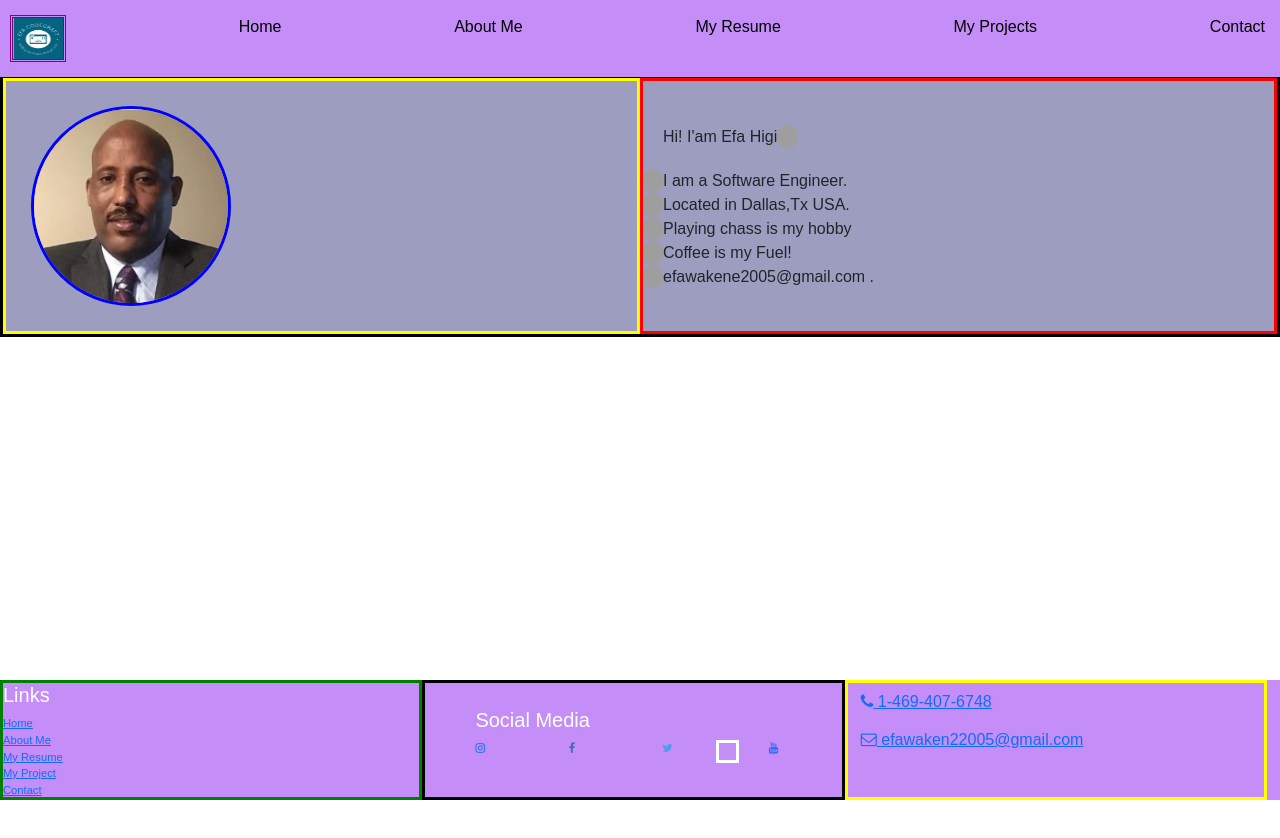
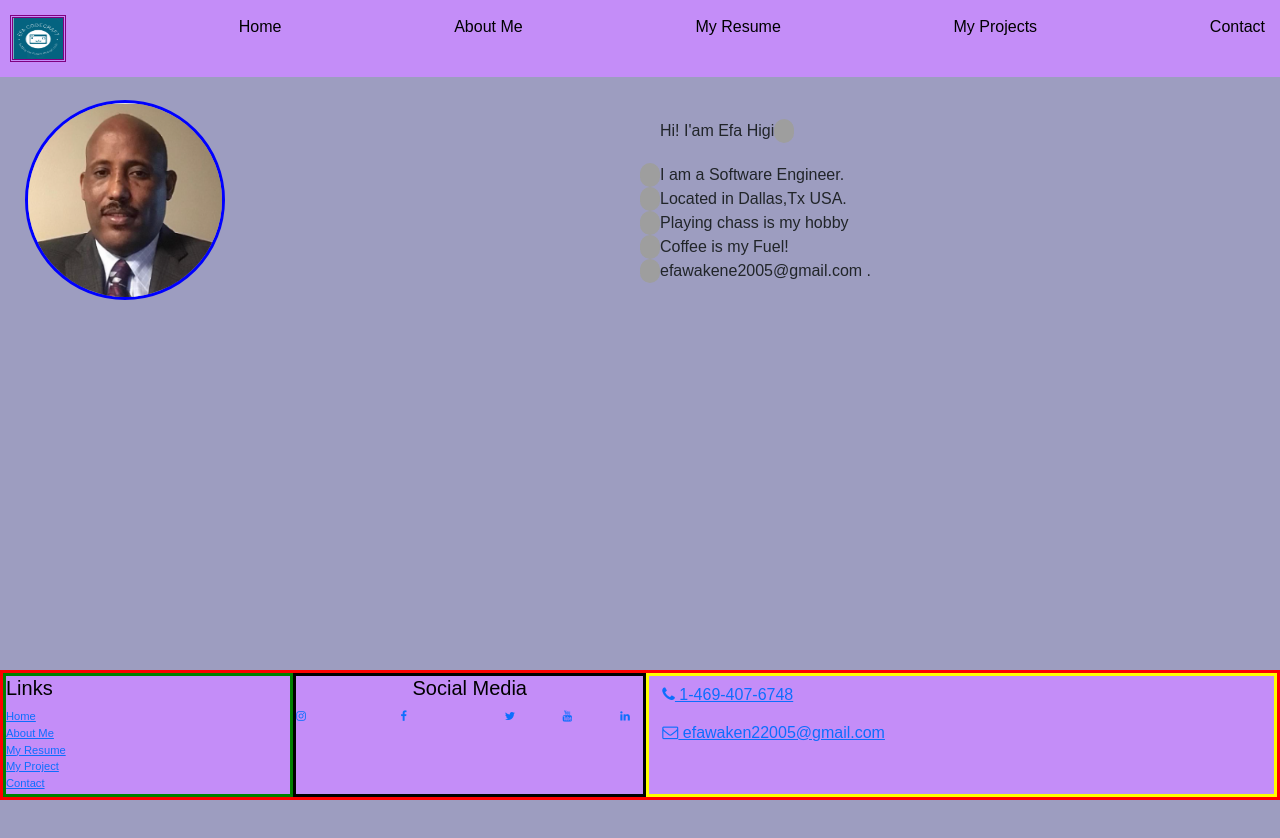
Before and after one commit to efahigi/efahigi.github.io, a React (Create React App) app: page / in a window 1280 px wide. Shown: the top 838 px of the page. Built offline with nearby package versions, Linux system fonts and the light colour scheme; grey boxes are pictures that could not be loaded.

Commit message:
11th commit

```diff
--- a/src/components/Footer.jsx
+++ b/src/components/Footer.jsx
@@ -51,11 +51,11 @@ const Footer = () => {
                         <i className='fa fa-twitter' />
                         </a>{' '}
                         <a href='http://youtube.com/' className='youtube'>
-                            <i className='faYoutube' />
+                        <i className='fa fa-youtube' />
 
                         </a>{' '}
                         <a href='http://www.linkedin.com/'className='linkedin'>
-                        <i className='fa fa-youtube' />
+                        <i className='fa fa-linkedin' />
                         </a> {' '}
                         </div>
                     </div>
--- a/src/footer.css
+++ b/src/footer.css
@@ -6,31 +6,29 @@
     display: flex;
     justify-content: space-between;
     background-color: rgb(196, 141, 248);
-    color: white;
+    color: black;
     font-size: 0.7em;
-    height: 120px;
+    height: 130px;
   }
-
 
   .footLinkContainer{
     margin-top: 0px;
     border: solid green;
-    width: 33%;
+    width: 23%;
     margin-bottom: 0px;
   }
   .footSocialContainer{
     display: block;
     border: solid black;
-    width: 33%;
-    padding: 25px 50px;
+    width: 28%;
+    /* padding: 25px 50px; */
   }
   .footContactContainer{
     border: solid yellow;
-    width: 33%;
+    width: 50%;
   }
   .footContainer{
-
-    /* border: solid red; */
+    border: solid red;
     display: flex;
     width: 100%;
   }
@@ -51,7 +49,7 @@
     width: 23px;
   }
   .youtube{
-    border: solid white;
+     /* border: solid red; */
     height: 23px;
     width: 23px;
   }
@@ -60,7 +58,7 @@
     height: 23px;
     width: 23px;
   }
-  a.youtube {
+  /* a.youtube {
     color: #eb3223;
   }
 
@@ -74,9 +72,14 @@
 
   .fa fa-instagram {
     color: black;
-  }
+  } */
   .socialInfo{
     display: flex;
     justify-content: space-between;
 
   }
+  .title{
+   text-align: center;
+    justify-content: space-between;
+
+  }
--- a/src/home.css
+++ b/src/home.css
@@ -1,19 +1,20 @@
 
 .homePage {
     display: flex;
-    border: solid black;
+    /* border: solid black; */
     margin-top: 75px;
     width: 100%;
+    height: 100vh;
     background-color: rgb(157, 157, 192);
 }
 
 .efaImage{
-border: solid yellow;
+/* border: solid yellow; */
 width: 50%;
 ;
 }
 .efaInfo{
-    border: solid red;
+    /* border: solid red; */
     width: 50%;
 }
 .efaImage1{
```
